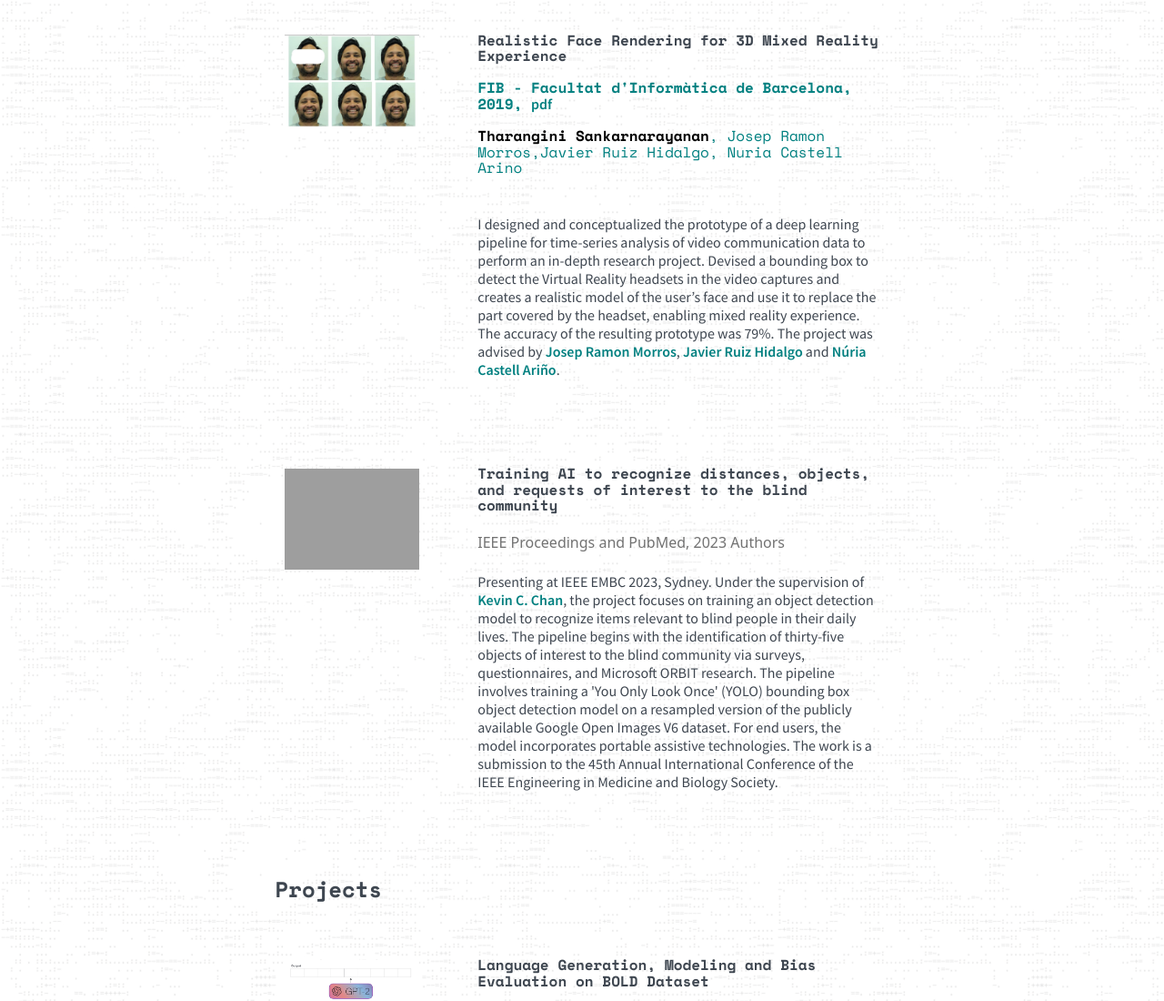
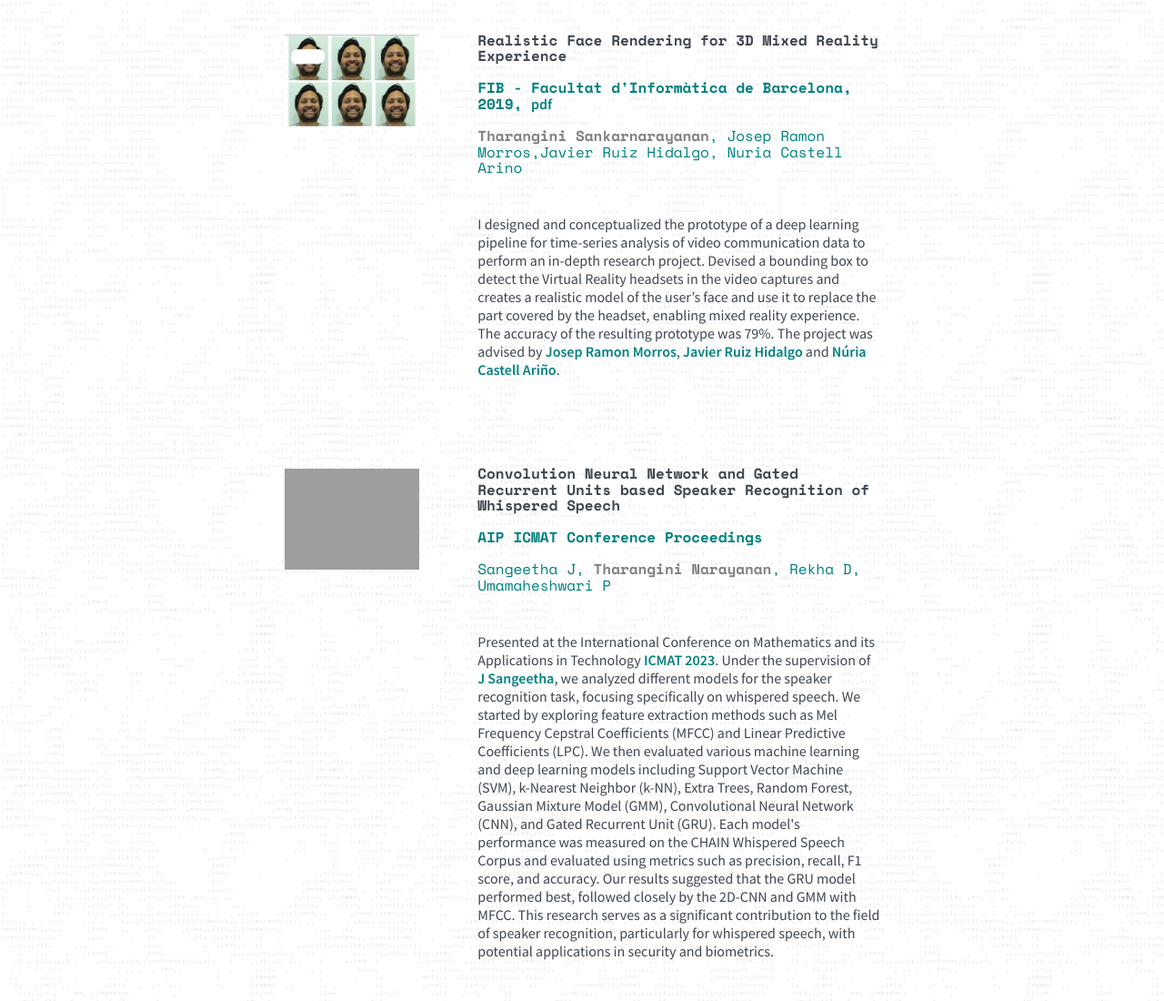
Before and after one commit to Tharangini/tharangini.github.io, a plain HTML site: page projects.html in a window 1280 px wide. Shown: the part 1017-2117 px from the top of the page at 91% size. Drawn offline with nearby package versions, Linux system fonts and the light colour scheme; grey boxes are pictures that could not be loaded; a web font is replaced by a local one.

Commit message:
Update projects.html

```diff
--- a/projects.html
+++ b/projects.html
@@ -108,7 +108,7 @@
           <span style="color: teal">FIB - Facultat d'Informàtica de Barcelona, 2019, <a href"https://upcommons.upc.edu/handle/2117/167805">pdf</a></span>
           <br>
           <br>
-            <span style="color: teal; font-weight: lighter"><span style="color: black; font-weight: bolder">Tharangini Sankarnarayanan</span>, Josep Ramon Morros,Javier Ruiz Hidalgo, Nuria Castell Arino</span>
+            <span style="color: teal; font-weight: lighter"><span style="color: grey; font-weight: bolder">Tharangini Sankarnarayanan</span>, Josep Ramon Morros,Javier Ruiz Hidalgo, Nuria Castell Arino</span>
         </h3>
   <br>
   <p>I designed and conceptualized the prototype of a deep learning pipeline for time-series analysis of video communication data to perform an in-depth research project. Devised a bounding box to detect the Virtual Reality headsets in the video captures and creates a realistic model of the user’s face and use it to replace the part covered by the headset, enabling mixed reality experience. The accuracy of the resulting prototype was 79%. The project was advised by <a href="https://imatge.upc.edu/web/people/josep-ramon-morros">Josep Ramon Morros</a>, <a href="https://imatge.upc.edu/web/people/javier-ruiz-hidalgo">Javier Ruiz Hidalgo</a> and <a href="https://www.cs.upc.edu/~castell/">Núria Castell Ariño</a>.</p>
@@ -121,13 +121,16 @@
       <img src="assets/img/object_detection.gif" alt="project image" style="width:auto; height: auto; padding-top: 12%;"/>
     </td>
     <td style="padding-top: 3%; padding-bottom: 5%; padding-left: 8%; width:75%;vertical-align:top">
-      <h3>Training AI to recognize distances, objects, and requests of interest to the blind community
+      <h3>Convolution Neural Network and Gated Recurrent Units based Speaker Recognition of Whispered Speech
+          <br>
+          <br>
+          <span style="color: teal">AIP ICMAT Conference Proceedings </span>
+          <br>
+          <br>
+            <span style="color: teal; font-weight: lighter">Sangeetha J, <span style="color: grey; font-weight: bolder">Tharangini Narayanan</span>, Rekha D, Umamaheshwari P</span>
         </h3>
-        IEEE Proceedings and PubMed, 2023</a>
-        Authors </a>
   <br>
-  <br>
-<p>Presenting at IEEE EMBC 2023, Sydney. Under the supervision of <a href="https://med.nyu.edu/faculty/kevin-c-chan">Kevin C. Chan</a>, the project focuses on training an object detection model to recognize items relevant to blind people in their daily lives. The pipeline begins with the identification of thirty-five objects of interest to the blind community via surveys, questionnaires, and Microsoft ORBIT research. The pipeline involves training a 'You Only Look Once' (YOLO) bounding box object detection model on a resampled version of the publicly available Google Open Images V6 dataset. For end users, the model incorporates portable assistive technologies. The work is a submission to the 45th Annual International Conference of the IEEE Engineering in Medicine and Biology Society.</p>
+ <p>Presented at the International Conference on Mathematics and its Applications in Technology <a href="https://www.sastra.edu/icmat2023/index.html">ICMAT 2023</a>. Under the supervision of <a href="https://orcid.org/0000-0001-6139-4566">J Sangeetha</a>, we analyzed different models for the speaker recognition task, focusing specifically on whispered speech. We started by exploring feature extraction methods such as Mel Frequency Cepstral Coefficients (MFCC) and Linear Predictive Coefficients (LPC). We then evaluated various machine learning and deep learning models including Support Vector Machine (SVM), k-Nearest Neighbor (k-NN), Extra Trees, Random Forest, Gaussian Mixture Model (GMM), Convolutional Neural Network (CNN), and Gated Recurrent Unit (GRU). Each model's performance was measured on the CHAIN Whispered Speech Corpus and evaluated using metrics such as precision, recall, F1 score, and accuracy. Our results suggested that the GRU model performed best, followed closely by the 2D-CNN and GMM with MFCC. This research serves as a significant contribution to the field of speaker recognition, particularly for whispered speech, with potential applications in security and biometrics.</p>
   <br>
 </td>
   </tr>
```
